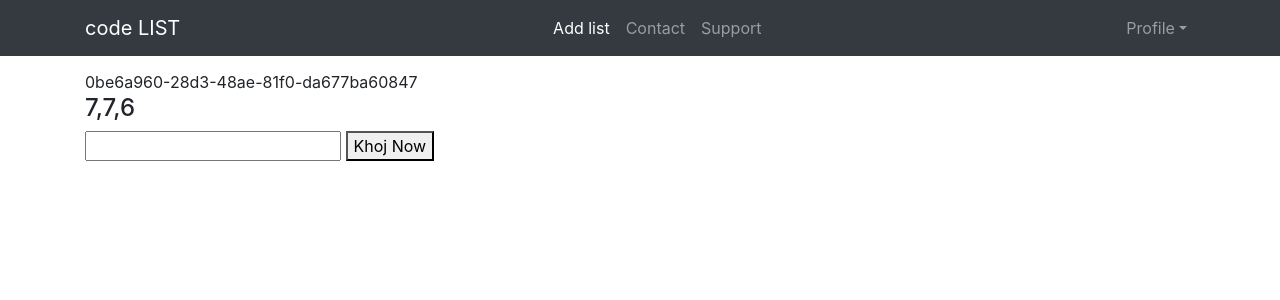
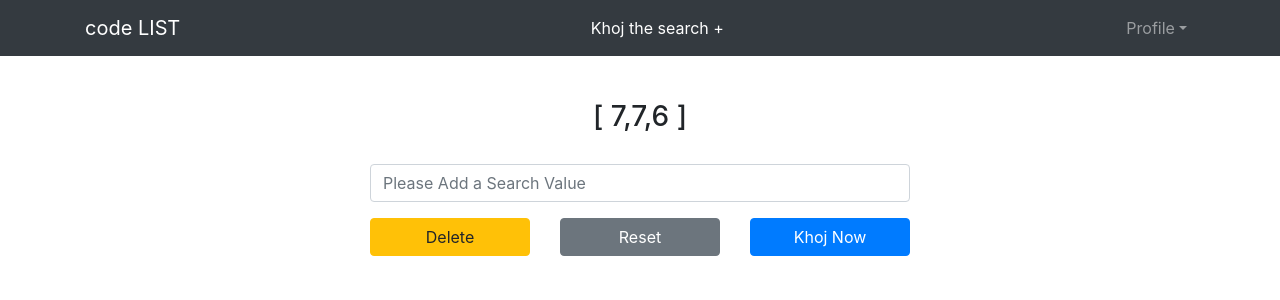
Before and after one commit to yeazin/Project-Coding-Pari-Na, a Django app: page /0be6a960-28d3-48ae-81f0-da677ba60847/ in a window 1280 px wide. Shown: the top 300 px of the page. Run offline with Django 4.2, Linux system fonts and the light colour scheme; a user stored in the database is signed in; data comes from the database, SQL or seed files in the repository; both versions use the stored data as it was after the commit; some libraries are stand-ins or nearby versions.

Commit message:
added api end point

```diff
--- a/require.txt
+++ b/require.txt
@@ -1,4 +1,7 @@
 asgiref==3.5.2
 Django==4.1.3
+django-rest-framework==0.1.0
+djangorestframework==3.14.0
 python-decouple==3.6
+pytz==2022.6
 sqlparse==0.4.3
--- a/static/js/search_value.js
+++ b/static/js/search_value.js
@@ -1,5 +1,5 @@
 
-// Search logics for Input list
+// Search Function for searching list with given search value
 // User will input a search value
 // functions will return True if search value found
 // else functions will return False
@@ -10,16 +10,30 @@ function searchlist(){
     const convert_to_arrays = input_values.split(',')
     let search_value = document.getElementById('search_value').value;
 
-    if (convert_to_arrays.includes(search_value)){
-        console.log("found");
-        console.log(convert_to_arrays);
-        document.getElementById('result').innerHTML = "True"
+    if (!search_value){
+        // checking if user doesn`t input a search value
+        document.getElementById('search_value').style.borderColor = "red";
+        document.getElementById('result_not_found').hidden = true;
+        document.getElementById('result_found').hidden = true;
+    }
+
+    else if (convert_to_arrays.includes(search_value)){
+        document.getElementById('search_value').style.borderColor = "";
+        document.getElementById('result_not_found').hidden = true;
+        document.getElementById('result_found').hidden = false;
+
     }else{
-        console.log("Not found");
-        console.log(convert_to_arrays);
-        document.getElementById('result').innerHTML = "False"
+        document.getElementById('search_value').style.borderColor = "";
+        document.getElementById('result_found').hidden = true;
+        document.getElementById('result_not_found').hidden = false;
     }
 }
+
+
+// When a User create a list with search fields
+// this function will help the user to see the result right after the POST
+// functions will return True if search value found
+// else functions will return False
 
 function add_value_after_post(){
     document.getElementById('search_value').value = localStorage.getItem('search_value');
@@ -28,26 +42,31 @@ function add_value_after_post(){
     let search_value = document.getElementById('search_value').value;
 
     if (convert_to_arrays.includes(search_value)){
-        console.log("found");
-        console.log(convert_to_arrays);
-        document.getElementById('result').innerHTML = "True"
+        document.getElementById('result_not_found').hidden = true;
+        document.getElementById('result_found').hidden = false;
 
     }else{
-        console.log("Not found");
-        console.log(convert_to_arrays);
-        document.getElementById('result').innerHTML = "False"
+        document.getElementById('result_found').hidden = true;
+        document.getElementById('result_not_found').hidden = false;
 
     }
-
+    // deleting the localstorage search value
     localStorage.removeItem('search_value');
 }
 
+// function for reseting values
+function reset(){
+    document.getElementById('search_value').value = "";
+    document.getElementById('result_not_found').hidden = true;
+    document.getElementById('result_found').hidden = true;
+}
 
 
-if (localStorage.getItem('search_value')=== null){
-    // window.onload = heii();
+if (localStorage.getItem('search_value') === null){
+    // checking if window is loaded and there is no localstorage variable named Search Value
     console.log('')
 
 }else{
+    // returning  the function
     add_value_after_post();
 }
--- a/structure/codelist/urls.py
+++ b/structure/codelist/urls.py
@@ -3,11 +3,21 @@
 from django.urls import path
 from structure.codelist.views import (
      ListInputView,
-     ListInputSingleView
+     ListInputSingleView,
+     ListInputDeleteView,
+     ListInputViewbyProfile
 )
 
 
 urlpatterns = [
     path('',ListInputView.as_view(),name="list"),
-    path('<uuid:valueID>/',ListInputSingleView.as_view(),name='single_list')
+    path('<uuid:valueID>/',ListInputSingleView.as_view(),name='single_list') ,
+    path('delete/<uuid:valueID>/',ListInputDeleteView.as_view(),name='delete_list')
+
 ]
+
+api_URL = [
+    path('api/v1/list/',ListInputViewbyProfile.as_view())
+]
+
+urlpatterns += api_URL
--- a/structure/codelist/views.py
+++ b/structure/codelist/views.py
@@ -2,10 +2,14 @@ from django.shortcuts import render,redirect,get_object_or_404
 from django.views import View
 from django.contrib.auth.decorators import login_required
 from django.utils.decorators import method_decorator
+from rest_framework import generics
 from structure.codelist.utils import array_conversation_string
 
 
+
 from structure.codelist.models import ListInput
+from structure.accounts.models.profile import Profile
+from structure.codelist.serializer import ProfileSerializer
 
 
 class ListInputView(View):
@@ -45,3 +49,20 @@ class ListInputSingleView(View):
         return render(request,'list/single_value.html',{
             'input_value':input_obj
         })
+
+
+class ListInputDeleteView(View):
+    @method_decorator(login_required(login_url='login'))
+    def dispatch(self,request,*args,**kwargs):
+        return super().dispatch(request,*args,**kwargs)
+
+    def post(self,request,valueID):
+        list_obj = get_object_or_404(ListInput,id=valueID)
+        list_obj.delete()
+        return redirect('/')
+
+
+
+class ListInputViewbyProfile(generics.ListAPIView):
+    queryset = Profile.objects.filter(is_active=True, id=1)
+    serializer_class = ProfileSerializer
--- a/templates/base/base.html
+++ b/templates/base/base.html
@@ -23,7 +23,7 @@
   <div class="modal-dialog modal-dialog-centered" role="document">
     <div class="modal-content">
       <div class="modal-header">
-        <h4 class="modal-title">Add List values</h4>
+        <h4 class="modal-title">Add List</h4>
         <button type="button" class="close" data-dismiss="modal" aria-label="Close">
           <span aria-hidden="true">&times;</span>
         </button>
@@ -36,10 +36,10 @@
                     <input type="text" placeholder="Add a list"
                       class="form-control" name="list"
                       id="list_checker" onkeyup="list_given_checker()" required>
-                    <span id="error_show" style="padding:5px ; color:rgb(128, 128, 128)">For example 34,434,54,656 </span>
+                    <span id="error_show" style="padding:10px ; color:rgb(128, 128, 128)">For example 34,434,54,656 </span>
                 </div>
                 <div class="form-group">
-                    <input type="number" placeholder="Add a Number to Search" class="form-control" id="get_value" required>
+                    <input type="number" placeholder="Add a Number to Search on List" class="form-control" id="get_value" required>
                 </div>
 
               </div>
@@ -53,6 +53,8 @@
     </div>
   </div>
 </div>
+
+
 
 
     <!-- Optional JavaScript -->
--- a/templates/base/header.html
+++ b/templates/base/header.html
@@ -4,9 +4,7 @@
         <div class="collapse navbar-collapse"
             id="navcol-1">
             <ul class="nav navbar-nav text-right text-white ml-auto">
-                <li class="nav-item" role="presentation"><a class="nav-link active" data-toggle="modal" data-target="#inputlist">Add list</a></li>
-                <li class="nav-item" role="presentation"><a class="nav-link" href="#">Contact</a></li>
-                <li class="nav-item" role="presentation"><a class="nav-link" href="#">Support</a></li>
+                <li class="nav-item" role="presentation"><a class="nav-link active" data-toggle="modal" data-target="#inputlist" style="cursor:pointer;">Khoj the search + </a></li>
             </ul>
             <ul class="nav navbar-nav ml-auto">
               <li class="nav-item dropdown">
--- a/templates/list/single_value.html
+++ b/templates/list/single_value.html
@@ -2,12 +2,58 @@
 
 {% block body %}
 
-{{ input_value.id }}
-<h4 id="input_value">{{input_value.input_values}}</h4>
-<!-- <input type="text" value="[ {{ input_value.input_values}} ]" name="" id=""> -->
-<input type="number" name="" id="search_value">
-<button type="submit" onclick="searchlist()">Khoj Now</button>
-<p id="result"></p>
+<div class="row" style="margin-top:100px;">
+    <div class="col-3"></div>
+    <div class="col-6" style="text-align:center;">
+        <h3 style="margin-bottom:30px ;">[ <span id="input_value" >{{input_value.input_values}}</span> ]</h3>
+        <!-- <input type="text" value="[ {{ input_value.input_values}} ]" name="" id=""> -->
+        <div class="form-group">
+            <input type="number" class="form-control" name="" id="search_value" placeholder="Please Add a Search Value">
+        </div>
+        <div class="row">
+            <div class="col">
+                <button class="btn btn-warning btn-block" data-toggle="modal" data-target="#delete">Delete </button>
+            </div>
+            <div class="col">
+                <button type="submit" class="btn btn-secondary btn-block" onclick="reset()">Reset</button>
+            </div>
+            <div class="col">
+                <button type="submit" class="btn btn-primary btn-block" onclick="searchlist()">Khoj Now</button>
+            </div>
+        </div>
+        <br>
+
+        <div id="result_found" hidden class="btn btn-success btn-block"> <h4>True</h4> </div>
+        <div id="result_not_found" hidden class="btn btn-danger btn-block"> <h4>False</h4> </div>
+
+    </div>
+    <div class="col-3"></div>
+</div>
+
+
+<!-- Modal delete  -->
+<div class="modal fade" id="delete" tabindex="-1" role="dialog" aria-labelledby="exampleModalLabel" aria-hidden="true">
+    <div class="modal-dialog" role="document">
+      <div class="modal-content">
+        <div class="modal-header">
+          <button type="button" class="close" data-dismiss="modal" aria-label="Close">
+            <span aria-hidden="true">&times;</span>
+          </button>
+        </div>
+        <div class="modal-body">
+          <h4> Are You Sure,You want to Delete  the List </h4>
+        </div>
+        <div class="modal-footer">
+          <button type="button" class="btn btn-secondary" data-dismiss="modal">Close</button>
+          <form action="{% url 'delete_list' input_value.id %}" method="POST">
+            {% csrf_token %}
+            <button class="btn btn-danger" type="submit">Yes! Delete now</button>
+        </form>
+        </div>
+      </div>
+    </div>
+  </div>
+
 
 {% block js_link %}
 {% load static %}
--- a/templates/user/login.html
+++ b/templates/user/login.html
@@ -20,7 +20,7 @@
     <link rel="stylesheet" href="{% static 'css/bootstrap@4.4.1.css' %}">
 
 </head>
-<body class="bg-gradient-primary">
+<body class="bg-gradient-primary" style="background-color:rgb(23, 37, 160);">
 
     <div class="container">
 
@@ -35,7 +35,7 @@
                         <div class="row">
                             <div class="col-lg-6 d-none d-lg-block bg-login-image">
 
-                                <img src="https://ponderlearning.co.za/wp-content/uploads/2021/07/login.png" style="width:80%; height: 80%; display: block; padding: 20px; margin: auto;" alt="">
+                                <img src="https://img.freepik.com/free-vector/mobile-login-concept-illustration_114360-83.jpg?w=2000" style="width:80%; height: 80%; display: block; padding: 20px; margin: auto;" alt="">
                             </div>
                             <div class="col-lg-6">
                                 <div class="p-5">
```
Also changed, not shown: mainConfig/settings/development.py (+10 -0 lines), static/js/custom_js.js (+12 -3 lines), structure/codelist/serializer.py (added, +26 -0 lines), templates/list/list_create.html (+6 -2 lines), db.sqlite3.
